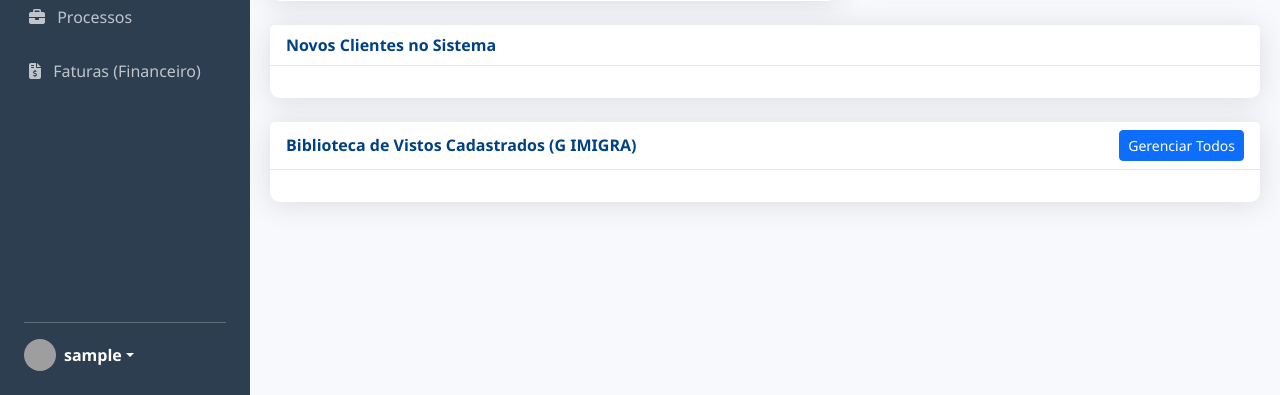
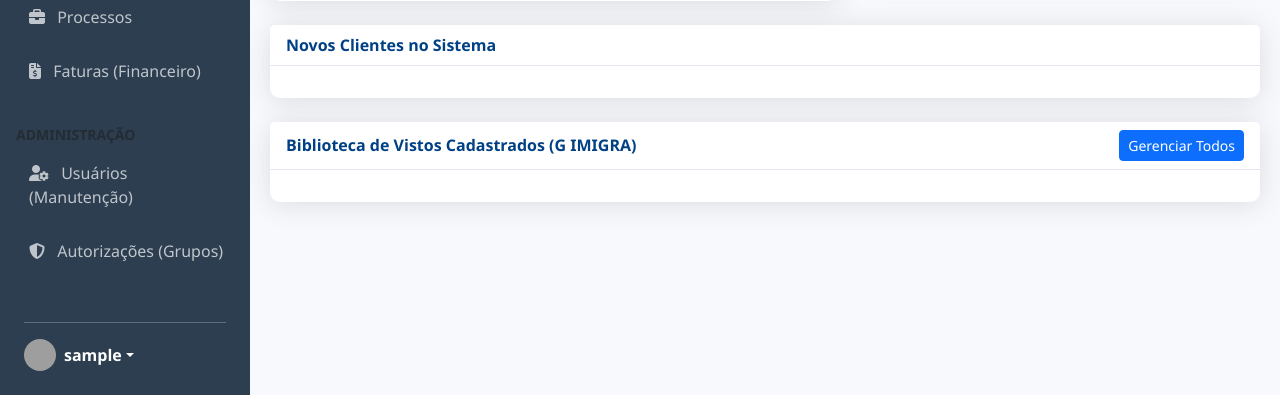
Before and after one commit to AScudeller/Imigra, a Django app: page / in a window 1280 px wide. Shown: the part 405-800 px from the top of the page. Run offline with Django 5.2, Linux system fonts and the light colour scheme; the visitor is signed in with stand-in values (Sample User, id 1); data that the repository does not hold is empty; grey boxes are pictures that could not be loaded.

Commit message:
⚙️ Admin: Adicionado atalhos de Usuários e Autorizações (SAP Style) no menu lateral

```diff
--- a/gestao/templates/gestao/base.html
+++ b/gestao/templates/gestao/base.html
@@ -138,6 +138,23 @@
                 </a>
             </li>
             {% endif %}
+
+            <!-- SEÇÃO DE ADMINISTRAÇÃO (SAP STYLE) -->
+            {% if user.is_superuser %}
+            <li class="nav-item mt-4">
+                <span class="text-muted small fw-bold px-3 text-uppercase">Administração</span>
+            </li>
+            <li class="nav-item">
+                <a href="/admin/auth/user/" class="nav-link">
+                    <i class="fa-solid fa-user-gear me-2"></i> Usuários (Manutenção)
+                </a>
+            </li>
+            <li class="nav-item">
+                <a href="/admin/auth/group/" class="nav-link">
+                    <i class="fa-solid fa-shield-halved me-2"></i> Autorizações (Grupos)
+                </a>
+            </li>
+            {% endif %}
         </ul>
         <div class="p-4 mt-auto">
             <hr>
```
